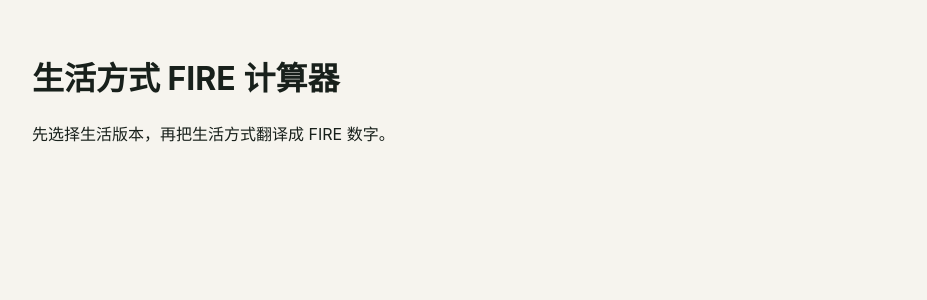
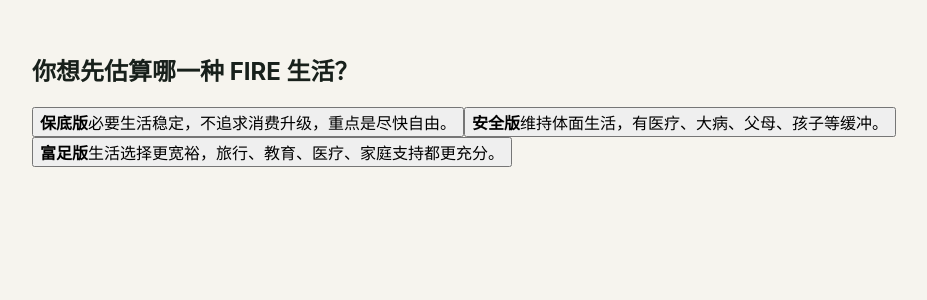
Before and after one commit to norazhaoo/fire-calculator, a React (Vite) app: page / in a window 1280 px wide. Shown: the top 300 px of the page, without its empty margins (0-927 px from the left). Built offline with nearby package versions, Linux system fonts and the light colour scheme.

Commit message:
feat: add fire tier selection

```diff
--- a/src/App.tsx
+++ b/src/App.tsx
@@ -1,8 +1,22 @@
+import { useState } from "react";
+import { TierSelection } from "./components/TierSelection";
+import { tierMeta } from "./domain/tiers";
+import type { ScenarioTier } from "./domain/types";
+
 export default function App() {
+  const [selectedTier, setSelectedTier] = useState<ScenarioTier | null>(null);
+
+  if (!selectedTier) {
+    return (
+      <main className="app-shell">
+        <TierSelection onSelect={setSelectedTier} />
+      </main>
+    );
+  }
+
   return (
     <main className="app-shell">
-      <h1>生活方式 FIRE 计算器</h1>
-      <p>先选择生活版本，再把生活方式翻译成 FIRE 数字。</p>
+      <h1>{tierMeta[selectedTier].label}生活问卷</h1>
     </main>
   );
 }
--- /dev/null
+++ b/src/components/TierSelection.tsx
@@ -0,0 +1,22 @@
+import { tierMeta, tierOrder } from "../domain/tiers";
+import type { ScenarioTier } from "../domain/types";
+
+interface TierSelectionProps {
+  onSelect: (tier: ScenarioTier) => void;
+}
+
+export function TierSelection({ onSelect }: TierSelectionProps) {
+  return (
+    <section className="tier-selection" aria-labelledby="tier-selection-title">
+      <h1 id="tier-selection-title">你想先估算哪一种 FIRE 生活？</h1>
+      <div className="tier-grid">
+        {tierOrder.map((tier) => (
+          <button className="tier-card" key={tier} type="button" onClick={() => onSelect(tier)}>
+            <strong>{tierMeta[tier].label}</strong>
+            <span>{tierMeta[tier].description}</span>
+          </button>
+        ))}
+      </div>
+    </section>
+  );
+}
```
Also changed, not shown: 1 other file (tests, documents, lock files or other folders).
